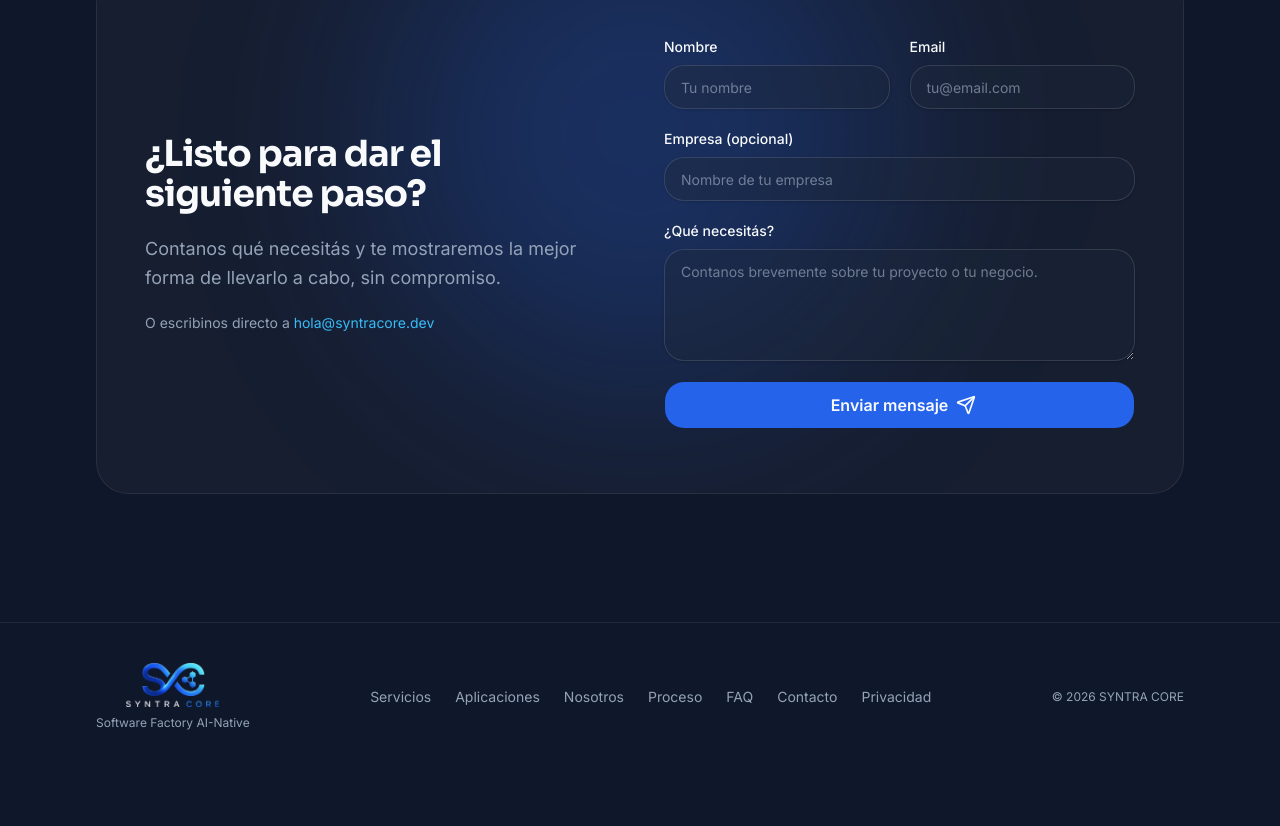
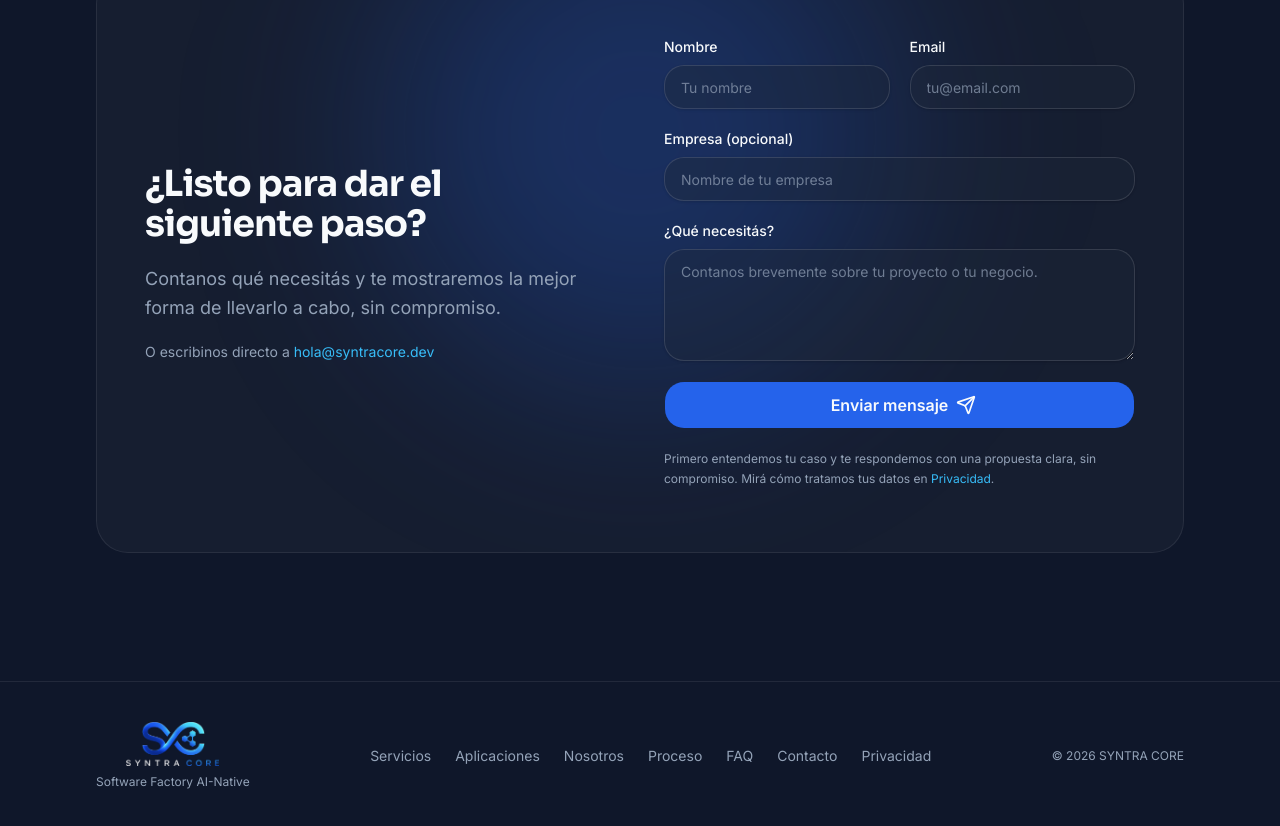
Before and after one commit to syntracorestudio-arch/syntra-core-system, a Next.js app in the folder projects/syntra-core-website/: page / in a window 1280 px wide. Shown: the part 5982-6808 px from the top of the page. Before the commit the page ends 6753 px from the top, so only its background shows below. Built offline with nearby package versions, Linux system fonts and the light colour scheme.

Commit message:
quinto commit

```diff
--- a/projects/syntra-core-website/src/components/sections/contact-form.tsx
+++ b/projects/syntra-core-website/src/components/sections/contact-form.tsx
@@ -1,6 +1,7 @@
 "use client";
 
 import * as React from "react";
+import Link from "next/link";
 import { CheckCircle2, Send } from "lucide-react";
 
 import { track } from "@/lib/analytics";
@@ -130,6 +131,19 @@ function ContactForm() {
         {isPending ? "Enviando..." : "Enviar mensaje"}
         {!isPending && <Send data-icon="inline-end" />}
       </Button>
+
+      {/* Microcopy de confianza + privacidad (sin prometer tiempos) */}
+      <p className="text-xs leading-relaxed text-muted-foreground">
+        Primero entendemos tu caso y te respondemos con una propuesta clara, sin
+        compromiso. Mirá cómo tratamos tus datos en{" "}
+        <Link
+          href="/privacidad"
+          className="text-brand-cyan underline-offset-4 hover:underline"
+        >
+          Privacidad
+        </Link>
+        .
+      </p>
     </form>
   );
 }
```
